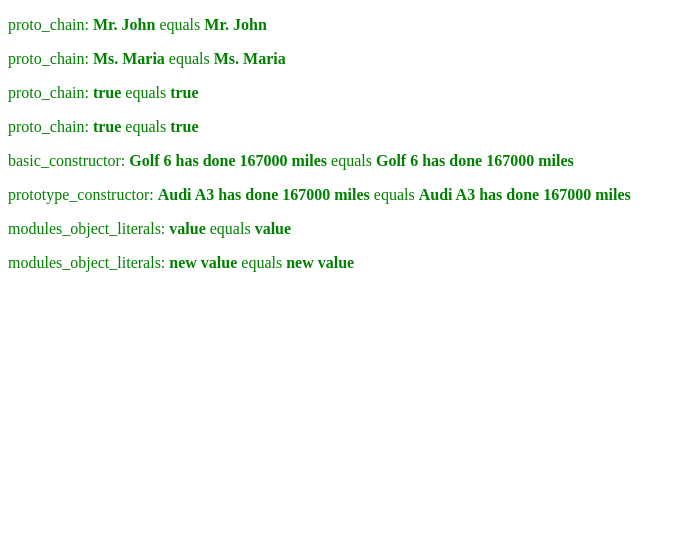
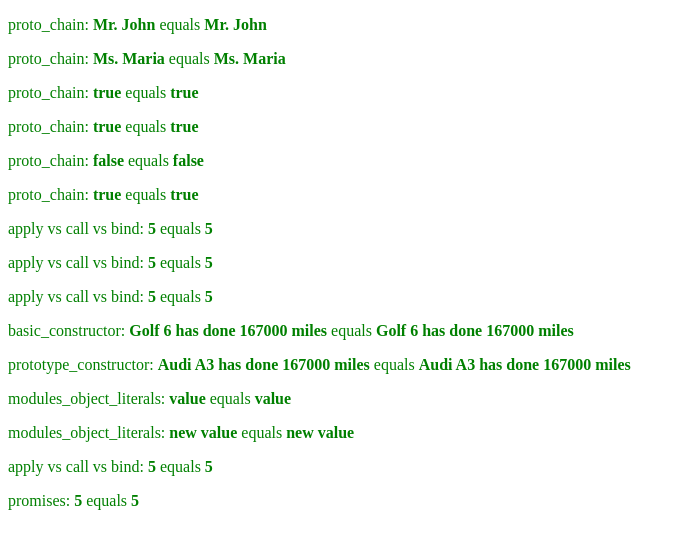
Before and after one commit to bogdanmarin/jspatterns, a plain HTML site: page index.html in a window 1280 px wide. Shown: the whole page, without its empty margins (0-686 px from the left). Drawn offline with Linux system fonts and the light colour scheme.

Commit message:
add more tests

```diff
--- /dev/null
+++ b/apply_bind_call.js
@@ -0,0 +1,27 @@
+;(function (is) {
+    /*
+        apply vs Bind vs call.
+        apply and call calls a function, bind creates a new one to be used later with the same ctx
+    */
+
+    var init = function(a,b){
+        return this + a + b;
+    }
+
+    var r1 = init.apply(3, [1, 1]);
+    var r2 = init.call(3, 1, 1);
+    var initCopy =  init.bind(3,1,1);
+
+
+    is.equal(r1, 5);
+    is.equal(r2, 5);
+    is.equal(r1,r2);
+
+    setTimeout(function(){
+        var r3 = initCopy();
+        //at a later time, after 100ms, call binded function
+        is.equal(r1, r3);
+    }, 100)
+
+
+})(is('apply vs call vs bind'))
--- a/index.html
+++ b/index.html
@@ -6,10 +6,12 @@
 </head>
 
 <body>
-    <script src="proto_chain.js" type=text/javascript></script>
-    <script src="basic_constructor.js" type=text/javascript></script>
-    <script src="prototype_constructor.js" type=text/javascript></script>
-    <script src="modules_object_litterals.js" type=text/javascript></script>
+    <script src="proto_chain.js" type="text/javascript"></script>
+    <script src="apply_bind_call.js" type="text/javascript"></script>
+    <script src="promises.js" type="text/javascript"></script>
+    <script src="basic_constructor.js" type="text/javascript"></script>
+    <script src="prototype_constructor.js" type="text/javascript"></script>
+    <script src="modules_object_litterals.js" type="text/javascript"></script>
 </body>
 
 </html>
--- /dev/null
+++ b/promises.js
@@ -0,0 +1,22 @@
+;(function (is) {
+    /*
+       Test es6, ecma2015 promises
+    */
+
+    let promise = new Promise((resolve, reject)=>{
+        let result = 1;
+
+        setTimeout(()=>{
+            result = 5;
+            resolve(result);
+        }, 1000)
+    });
+
+    promise.then((res)=>{
+        is.equal(res, 5);
+    }).catch((e)=>{
+
+    })
+
+
+})(is('promises'))
--- a/proto_chain.js
+++ b/proto_chain.js
@@ -35,5 +35,7 @@
     is.equal(maria.toString(), "Ms. Maria");
     is.equal(john instanceof Person, true);
     is.equal(maria instanceof Person, true);
+    is.equal(maria.hasOwnProperty("toString"), false);
+    is.equal(maria.hasOwnProperty("name"), true);
 
 })(is('proto_chain'))
```
